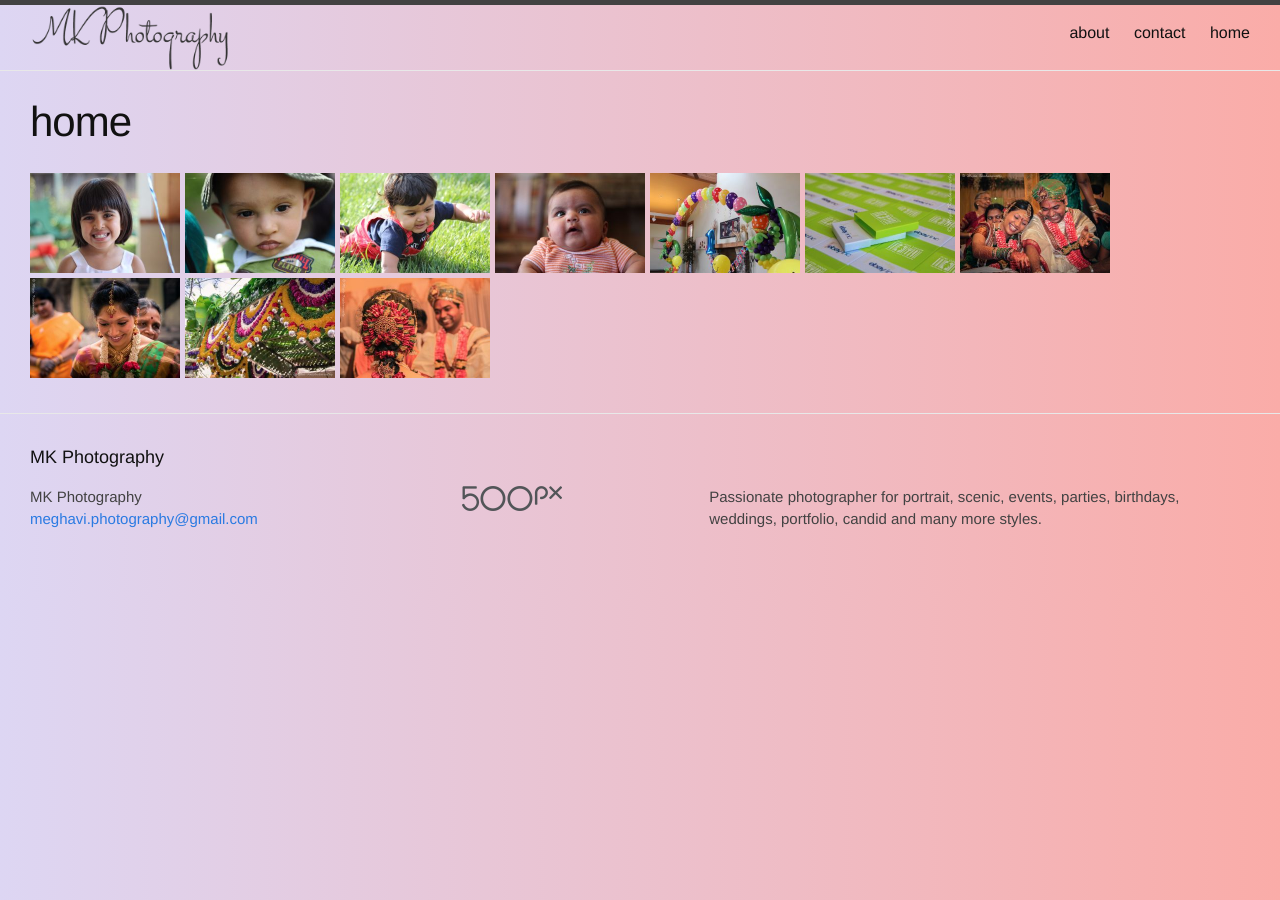
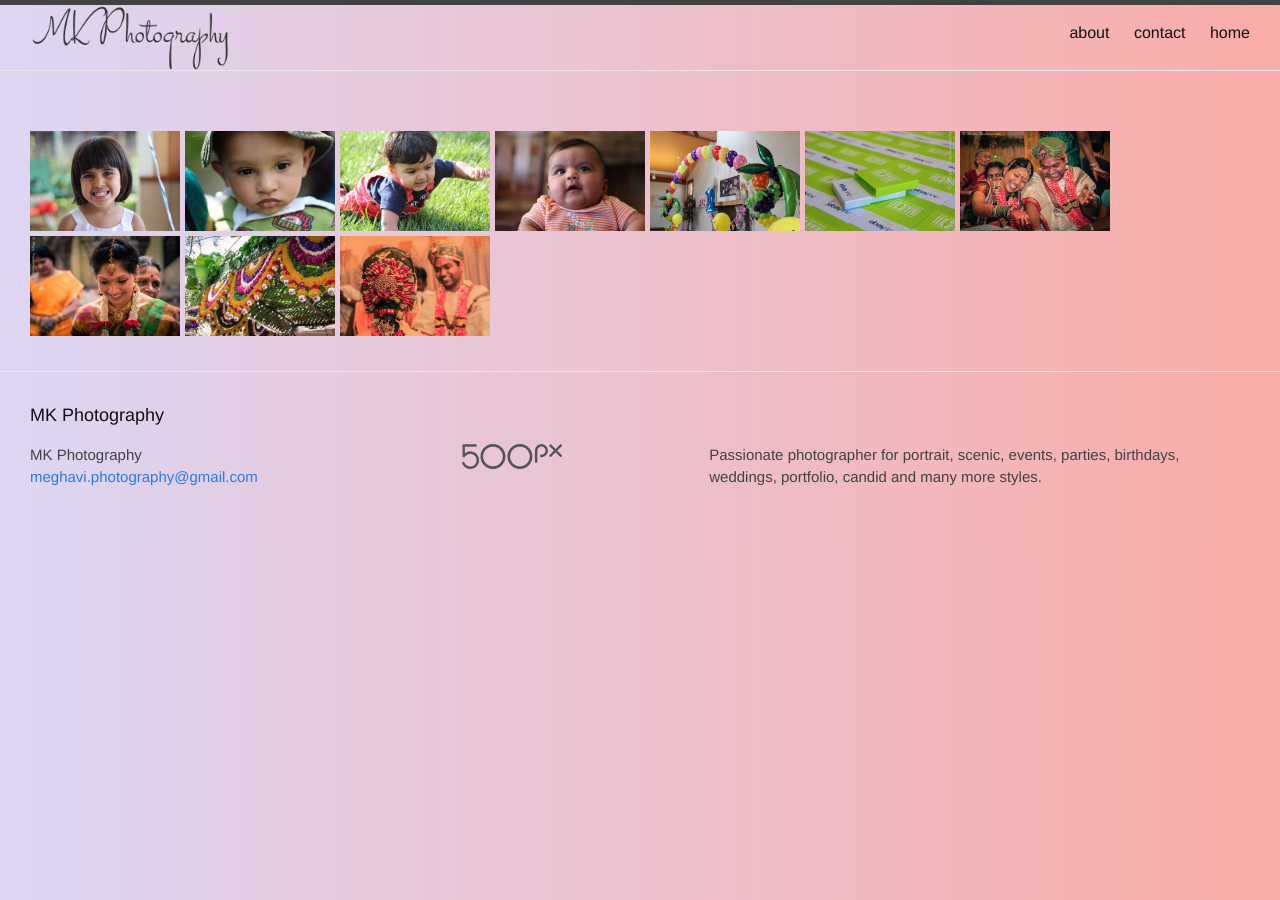
Before and after one commit to meghakrishnamurthy/snap-web, a Jekyll site: the page built from index.html, in a window 1280 px wide. Built offline with Jekyll 4.4.1, drawn with Linux system fonts in a browser that asks for light colours.

Commit message:
Hook to hide page title

```diff
--- a/_layouts/page.html
+++ b/_layouts/page.html
@@ -3,9 +3,11 @@ layout: default
 ---
 <article class="post">
 
-  <header class="post-header">
-    <h1 class="post-title">{{ page.title }}</h1>
-  </header>
+    {% if page.show_title %}
+        <header class="post-header">
+        <h1 class="post-title">{{ page.title }}</h1>
+        </header>
+    {% endif %}
 
   <div class="post-content">
     {{ content }}
--- a/index.html
+++ b/index.html
@@ -1,6 +1,7 @@
 ---
 layout: page
 title: home
+show_title: false
 page_title: MK Photography
 permalink: /
 images:
```
